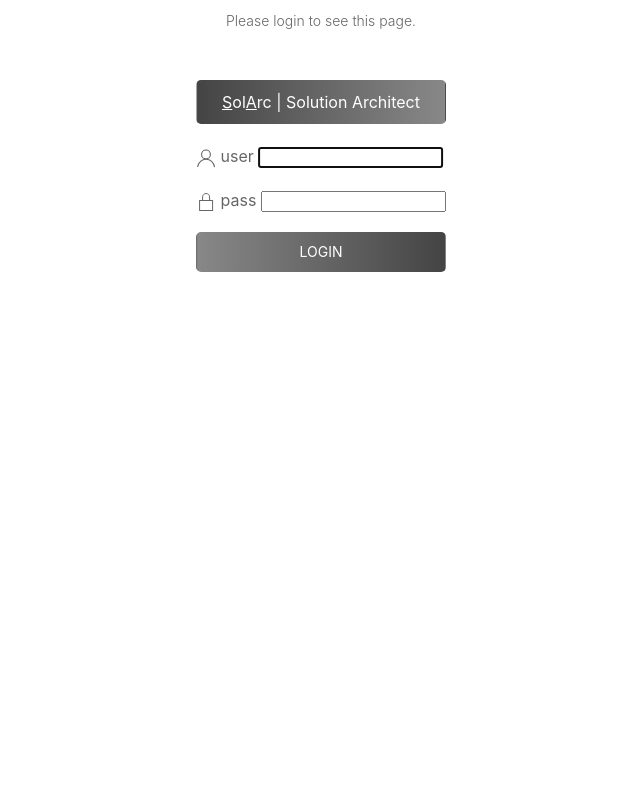
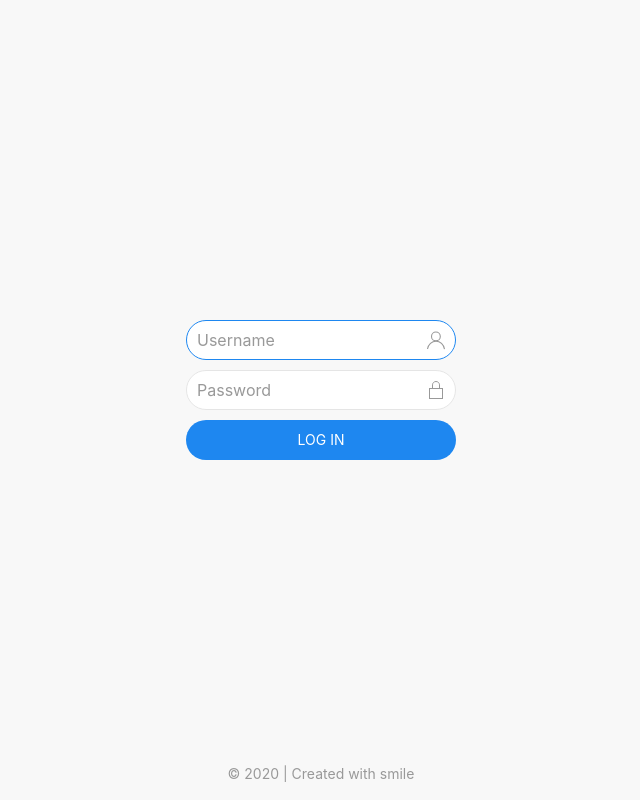
Before and after one commit to rumahaah/solarc, a Django app: page /accounts/login/?next=/about/ in a window 1280 px wide. Shown: the whole page, without its empty margins (319-959 px from the left). Run offline with Django 3.2, Linux system fonts and the light colour scheme; some libraries are stand-ins or nearby versions.

Commit message:
styling_2

```diff
--- a/dashboard/templates/baselogin.html
+++ /dev/null
@@ -1,17 +0,0 @@
-{% load static %}<!DOCTYPE html>
-<html>
-	<head>
-	    <title>{% block head_title %}{% endblock %}</title>
-	    <meta charset="utf-8">
-        <meta name="viewport" content="width=device-width, initial-scale=1">
-		<link rel="stylesheet" type="text/css" href="{% static 'css/uikit.min.css' %}">{% block style_css %}{% endblock %}
-	</head>
-	<body>
-		<!-- <div class="uk-container uk-container-center uk-margin-top uk-margin-large-bottom"> -->
-		<!-- <div class="uk-container uk-position-top-center"> -->
-		{% block content %}{% endblock %}
-		<!-- </div> -->
-		<script src="{% static 'js/uikit.min.js' %}"></script>
-		<script src="{% static 'js/uikit-icons.min.js' %}"></script>
-	</body>
-</html>
--- a/dashboard/templates/registration/login.html
+++ b/dashboard/templates/registration/login.html
@@ -1,35 +1,50 @@
-{% extends "baselogin.html" %}
-{% block head_title %}Login - SolArc{% endblock %}
-{% block style_css %}{% endblock %}
-{% block style_js %}{% endblock %}
-{% block content %}
-		<div class="uk-text-center">
-			<div class="uk-text-small uk-text-light uk-margin-small-top">
-			{% if form.errors %}
-				<span class="uk-text-danger">Your username and password didn't match. Please try again.</span>
-			{% endif %}
-			{% if next %}
-				{% if user.is_authenticated %}
-				<p class="uk-text-danger">Your account doesn't have access to this page. To proceed, please login with an account that has access.</p>
-				{% else %}
-				<p class="">Please login to see this page.</p>
-				{% endif %}
-			{% endif %}
+{% load static %}{% load widget_tweaks %}<!DOCTYPE html>
+<html lang="en">
+	<head>
+		<meta charset="utf-8">
+		<meta name="viewport" content="width=device-width, initial-scale=1">
+		<title>Login - SolArc</title>
+		<link rel="icon" href="img/favicon.ico">
+		<!-- CSS FILES -->
+		<link rel="stylesheet" type="text/css" href="{% static 'css/uikit.min.css' %}">
+	</head>
+	<body class="uk-flex uk-flex-center uk-flex-middle uk-background-muted uk-height-viewport" data-uk-height-viewport>
+		<div class="uk-position-bottom-center uk-position-small uk-visible@m uk-position-z-index">
+			<span class="uk-text-small uk-text-muted">© 2020 | Created with smile</span>
+		</div>
+		<div class="uk-width-medium uk-padding-small">
+			<!-- login -->
+			<form class="toggle-class" method="post" action="{% url 'login' %}">{% csrf_token %}
+				<fieldset class="uk-fieldset">
+					<div class="uk-margin-small">
+						<div class="uk-inline uk-width-1-1">
+							<span class="uk-form-icon uk-form-icon-flip" data-uk-icon="icon: user"></span>
+							{% render_field form.username class="uk-input uk-border-pill" placeholder="Username" %}
+						</div>
+					</div>
+					<div class="uk-margin-small">
+						<div class="uk-inline uk-width-1-1">
+							<span class="uk-form-icon uk-form-icon-flip" data-uk-icon="icon: lock"></span>
+							{% render_field form.password class="uk-input uk-border-pill" placeholder="Password" %}
+						</div>
+					</div>
+					<div class="uk-margin-bottom">
+						<button type="submit" class="uk-button uk-button-primary uk-border-pill uk-width-1-1">LOG IN</button>
+						<input type="hidden" name="next" value="{{ next }}">
+					</div>
+				</fieldset>
+			</form>
+			<!-- warning/error -->
+			<div class="uk-text-center">
+				<div class="uk-text-small">{% if form.errors %}
+				<p class="uk-text-danger">Your username and password didn't match. Please try again.</p>{% endif %}{% if next %}
+					{% if user.is_authenticated %}<p class="uk-text-danger">Your account doesn't have access to this page. To proceed, please login with an account that has access.</p>{% else %}{% endif %}
+				</div>{% endif %}
 			</div>
 		</div>
-		<div class="uk-container uk-position-top-center uk-margin-large-top">
 
-			<!-- <div class=""> -->
-				<div class="uk-panel uk-border-rounded uk-margin-small-top uk-text-center uk-button-primary" style="background: linear-gradient(to right, #444444 0%, #888888 100%);padding:9px 9px 9px 9px;"><u>S</u>ol<u>A</u>rc | Solution Architect</div>
-				<form class="" method="post" action="{% url 'login' %}">{% csrf_token %}
-					<!-- <fieldset class="uk-fsieldset"> -->
-					<p><span class="" data-uk-icon="icon: user"></span> user {{ form.username }}</p>
-					<p><span class="" data-uk-icon="icon: lock"></span> pass {{ form.password }}</p>
-					<input class="uk-width-1-1 uk-button uk-button-secondary" type="submit" value="login" style="background: linear-gradient(to left, #444444 0%, #888888 100%); border-radius: 5px;">
-					<input type="hidden" name="next" value="{{ next }}">
-					<!-- </fieldset> -->
-				</form>
-			<!-- </div> -->
-
-		</div>
-{% endblock %}
+		<!-- JS FILES -->
+		<script src="{% static 'js/uikit.min.js' %}"></script>
+		<script src="{% static 'js/uikit-icons.min.js' %}"></script>
+	</body>
+</html>
--- a/dashboard/urls.py
+++ b/dashboard/urls.py
@@ -3,5 +3,5 @@ from django.urls import path
 from . import views
 
 urlpatterns = [
-    path('', views.dashboard_home, name='dashboard_home'),
+    path('', views.dashboard, name='dashboard'),
 ]
--- a/dashboard/views.py
+++ b/dashboard/views.py
@@ -86,7 +86,7 @@ def about(request):
 # 	return my_list
 
 @login_required
-def dashboard_home(request):
+def dashboard(request):
 	v_total_psa = Psa.objects.count()
 	v_psa_go = Psa.objects.filter(status_psa='g').count()
 	v_psa_holdnogo = Psa.objects.exclude(status_psa='g').count()
@@ -137,7 +137,7 @@ def dashboard_home(request):
 
 	# avgebitda, total_tcv = ebitdaprofitability()
 
-	return render(request, 'dashboard_home.html',{
+	return render(request, 'dashboard.html',{
 		# 'oi': psa_more_than_5wd(Psa.objects.all())[0],
 		# 'oioi': psa_more_than_5wd(Psa.objects.all())[1],
 		# 'oioioi': psa_more_than_5wd(Psa.objects.all())[2],
--- a/handover/filters.py
+++ b/handover/filters.py
@@ -7,13 +7,13 @@ import django_filters
 class Handoverfilter(django_filters.FilterSet):
     pca__psa__preproject__customer__customer_name = django_filters.CharFilter(lookup_expr='icontains')
     pca__psa__preproject__project_name = django_filters.CharFilter(lookup_expr='icontains')
-    pca__psa__preproject__sa_lintasarta__name = django_filters.CharFilter(lookup_expr='icontains')
+    pca__psa__preproject__sa_lintasarta__initial = django_filters.CharFilter(lookup_expr='icontains')
 
     class Meta:
         model = Handover
         fields = [
                     'pca__psa__preproject__customer__customer_name',
                     'pca__psa__preproject__project_name',
-                    'pca__psa__preproject__sa_lintasarta__name',
+                    'pca__psa__preproject__sa_lintasarta__initial',
                     'problem_category',
                     ]
--- a/psatopca/templates/base_psapca.html
+++ b/psatopca/templates/base_psapca.html
@@ -15,7 +15,7 @@
 				</div>
 				<div class="uk-navbar-center uk-visible@m">
 					<ul class="uk-navbar-nav">
-						<li><a href="{% url 'dashboard_home' %}">Dashboard</a></li>
+						<li><a href="{% url 'dashboard' %}">Dashboard</a></li>
 						<li>
 							<a href="#">Preproject<span data-uk-icon="icon: triangle-down"></span></a>
 							<div class="uk-navbar-dropdown">
```
Also changed, not shown: dashboard/templates/about_solarc.html (+1 -7 lines), dashboard/templates/base_dashboard.html (+11 -11 lines), dashboard/templates/home_solarc.html (+14 -51 lines), handover/templates/handover.html (+4 -4 lines), dashboard/templates/dashboard.html (renamed from dashboard/templates/dashboard_home.html), 4 other files.
